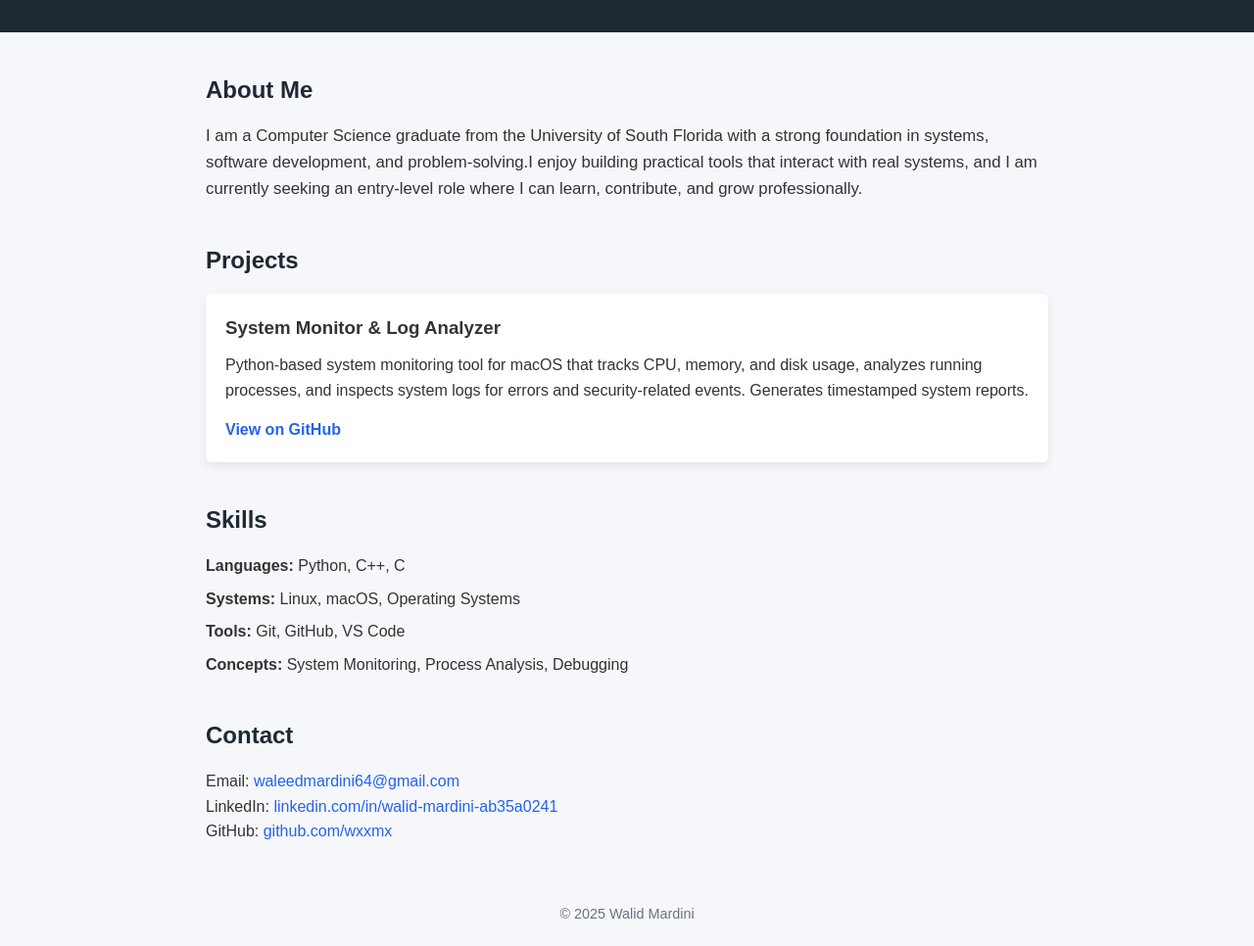
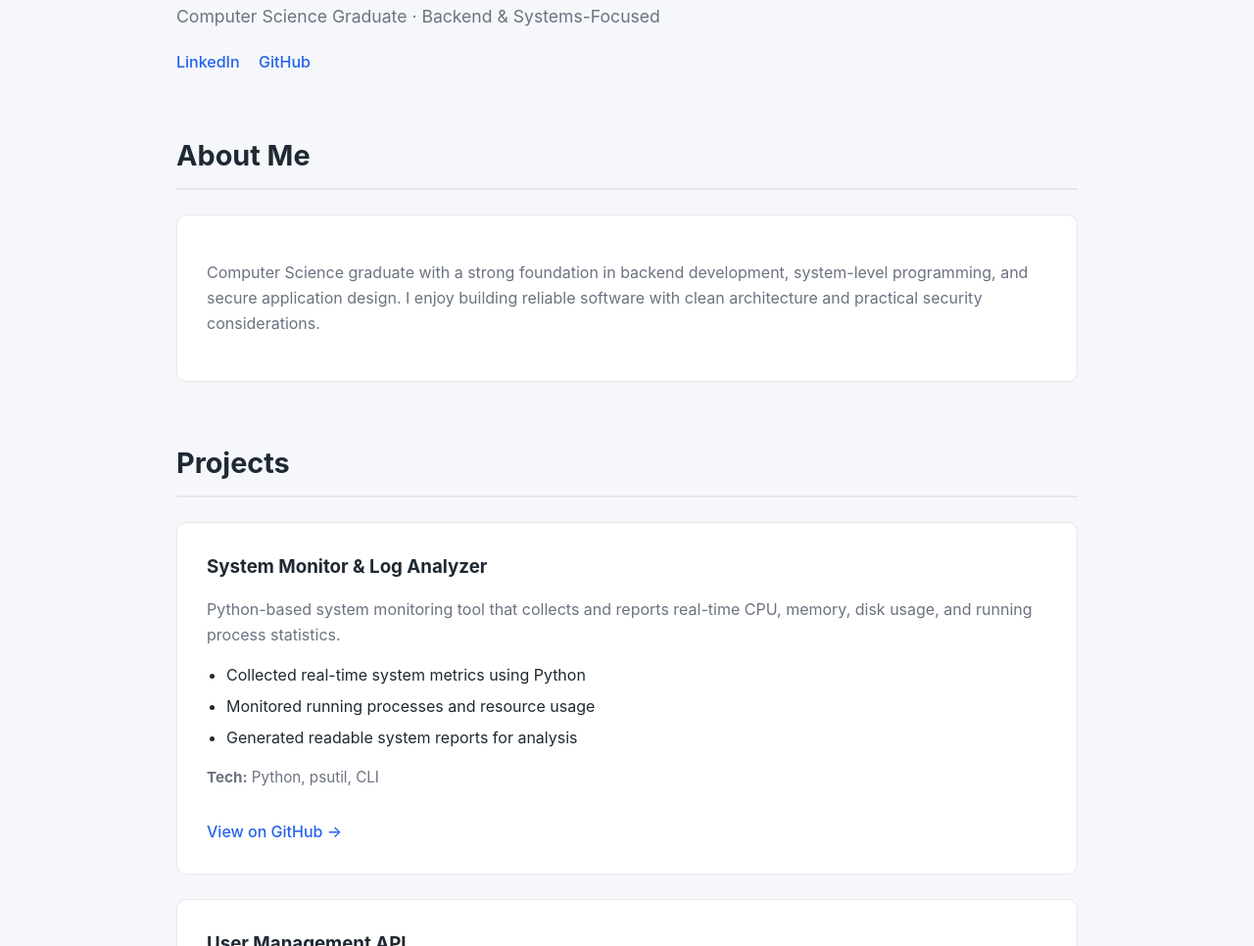
Before and after one commit to wxxmx/walid-portfolio, a plain HTML site: page index.html in a window 1280 px wide. Shown: the part 134-1100 px from the top of the page at 98% size. Drawn offline with Linux system fonts and the light colour scheme.

Commit message:
Improve portfolio design and layout

```diff
--- a/index.html
+++ b/index.html
@@ -3,74 +3,224 @@
 <head>
   <meta charset="UTF-8" />
   <meta name="viewport" content="width=device-width, initial-scale=1.0" />
-    <title>Walid Mardini | Portfolio</title>
-    <link rel="stylesheet" href="style.css" />
+  <title>Walid Mardini | Computer Science Graduate</title>
+
+  <style>
+    :root {
+      --bg: #f5f7fb;
+      --card: #ffffff;
+      --text: #1f2933;
+      --muted: #6b7280;
+      --accent: #2563eb;
+      --border: #e5e7eb;
+    }
+
+    * {
+      box-sizing: border-box;
+    }
+
+    body {
+      margin: 0;
+      font-family: -apple-system, BlinkMacSystemFont, "Segoe UI", Roboto, Inter, sans-serif;
+      background: var(--bg);
+      color: var(--text);
+      line-height: 1.6;
+    }
+
+    .container {
+      max-width: 960px;
+      margin: 0 auto;
+      padding: 60px 20px;
+    }
+
+    header {
+      margin-bottom: 60px;
+    }
+
+    h1 {
+      font-size: 2.6rem;
+      margin: 0;
+    }
+
+    .subtitle {
+      font-size: 1.1rem;
+      color: var(--muted);
+      margin: 10px 0 20px;
+    }
+
+    .links a {
+      margin-right: 15px;
+      color: var(--accent);
+      font-weight: 500;
+      text-decoration: none;
+    }
+
+    .links a:hover {
+      text-decoration: underline;
+    }
+
+    section {
+      margin-bottom: 60px;
+    }
+
+    h2 {
+      font-size: 1.8rem;
+      margin-bottom: 25px;
+      border-bottom: 2px solid var(--border);
+      padding-bottom: 10px;
+    }
+
+    .card {
+      background: var(--card);
+      border-radius: 10px;
+      padding: 30px;
+      margin-bottom: 25px;
+      border: 1px solid var(--border);
+    }
+
+    .card h3 {
+      margin-top: 0;
+      margin-bottom: 10px;
+    }
+
+    .card p {
+      color: var(--muted);
+    }
+
+    ul {
+      padding-left: 20px;
+      margin-top: 15px;
+    }
+
+    li {
+      margin-bottom: 6px;
+    }
+
+    .tech {
+      margin-top: 15px;
+      font-size: 0.95rem;
+      color: var(--muted);
+    }
+
+    .project-link {
+      display: inline-block;
+      margin-top: 15px;
+      color: var(--accent);
+      font-weight: 500;
+      text-decoration: none;
+    }
+
+    .project-link:hover {
+      text-decoration: underline;
+    }
+
+    footer {
+      text-align: center;
+      margin-top: 80px;
+      color: var(--muted);
+      font-size: 0.9rem;
+    }
+
+    @media (max-width: 600px) {
+      h1 {
+        font-size: 2.1rem;
+      }
+    }
+  </style>
 </head>
+
 <body>
+  <div class="container">
 
+    <!-- HEADER -->
     <header>
       <h1>Walid Mardini</h1>
       <p class="subtitle">
-            Computer Science Graduate | IT & Software Support | Systems & Security
+        Computer Science Graduate · Backend & Systems-Focused
       </p>
+
+      <div class="links">
+        <a href="https://www.linkedin.com/in/walid-mardini-ab35a0241" target="_blank">LinkedIn</a>
+        <a href="https://github.com/wxxmx" target="_blank">GitHub</a>
+      </div>
     </header>
 
-    <section class="about">
+    <!-- ABOUT -->
+    <section>
       <h2>About Me</h2>
+      <div class="card">
         <p>
-            I am a Computer Science graduate from the University of South Florida with a strong
-            foundation in systems, software development, and problem-solving.I enjoy building
-            practical tools that interact with real systems, and I am currently seeking an entry-level
-            role where I can learn, contribute, and grow professionally.
+          Computer Science graduate with a strong foundation in backend development,
+          system-level programming, and secure application design. I enjoy building
+          reliable software with clean architecture and practical security considerations.
         </p>
+      </div>
     </section>
 
-    <section class="projects">
+    <!-- PROJECTS -->
+    <section>
       <h2>Projects</h2>
 
-        <div class="project-card">
+      <!-- Project 1 -->
+      <div class="card">
         <h3>System Monitor & Log Analyzer</h3>
         <p>
-                Python-based system monitoring tool for macOS that tracks CPU,
-                memory, and disk usage, analyzes running processes, and inspects
-                system logs for errors and security-related events. Generates
-                timestamped system reports.
+          Python-based system monitoring tool that collects and reports real-time
+          CPU, memory, disk usage, and running process statistics.
         </p>
-            <a href="https://github.com/wxxmx/system-monitor" target="_blank">
-                View on GitHub
+
+        <ul>
+          <li>Collected real-time system metrics using Python</li>
+          <li>Monitored running processes and resource usage</li>
+          <li>Generated readable system reports for analysis</li>
+        </ul>
+
+        <p class="tech"><strong>Tech:</strong> Python, psutil, CLI</p>
+
+        <a class="project-link" href="https://github.com/wxxmx/system-monitor" target="_blank">
+          View on GitHub →
         </a>
       </div>
 
+      <!-- Project 2 -->
+      <div class="card">
+        <h3>User Management API</h3>
+        <p>
+          Secure backend REST API for user registration, authentication,
+          and data management with persistent storage and protected routes.
+        </p>
+
+        <ul>
+          <li>Designed RESTful API endpoints using Flask</li>
+          <li>Implemented SQLite for persistent user storage</li>
+          <li>Added password hashing for secure credential handling</li>
+          <li>Implemented JWT-based authentication and protected routes</li>
+        </ul>
+
+        <p class="tech"><strong>Tech:</strong> Python, Flask, SQLite, JWT</p>
+
+        <a class="project-link" href="https://github.com/wxxmx/user-management-api" target="_blank">
+          View on GitHub →
+        </a>
+      </div>
     </section>
 
-    <section class="skills">
-        <h2>Skills</h2>
-        <ul>
-            <li><strong>Languages:</strong> Python, C++, C</li>
-            <li><strong>Systems:</strong> Linux, macOS, Operating Systems</li>
-            <li><strong>Tools:</strong> Git, GitHub, VS Code</li>
-            <li><strong>Concepts:</strong> System Monitoring, Process Analysis, Debugging</li>
-        </ul>
-    </section>
-
-    <section class="contact">
-        <h2>Contact</h2>
-        <p>Email: <a href="mailto:waleedmardini64@gmail.com">waleedmardini64@gmail.com</a></p>
-        <p>LinkedIn:
-            <a href="https://www.linkedin.com/in/walid-mardini-ab35a0241" target="_blank">
-                linkedin.com/in/walid-mardini-ab35a0241
-            </a>
+    <!-- EDUCATION -->
+    <section>
+      <h2>Education</h2>
+      <div class="card">
+        <p>
+          <strong>Bachelor of Science in Computer Science</strong><br />
+          University of South Florida, Tampa, FL<br />
+          Graduated with <strong>Cum Laude</strong> Honors
         </p>
-        <p>GitHub:
-            <a href="https://github.com/wxxmx" target="_blank">
-                github.com/wxxmx
-            </a>
-        </p>
+      </div>
     </section>
 
     <footer>
-        <p>© 2025 Walid Mardini</p>
+      © 2025 Walid Mardini
     </footer>
 
+  </div>
 </body>
 </html>
```
Lines whose indentation alone changed are shown as unchanged.
